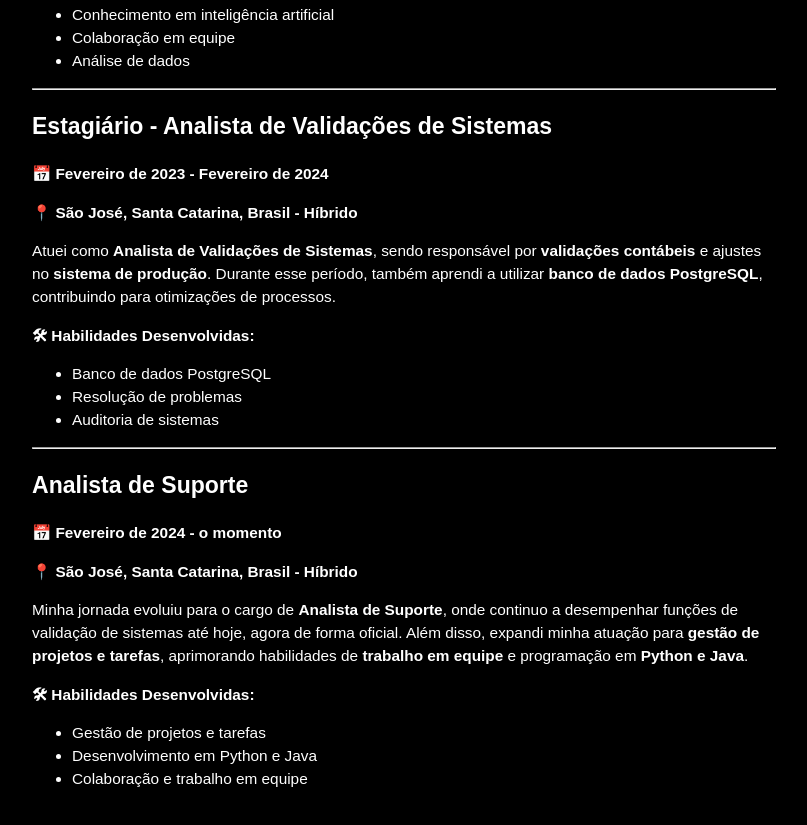
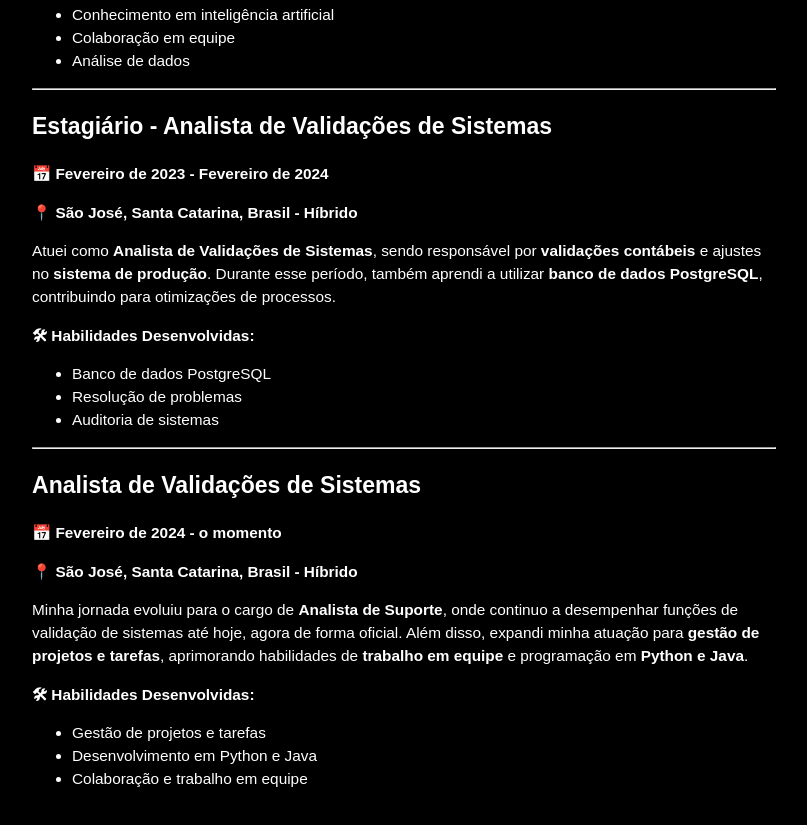
Before and after one commit to NicolasArthurDev/NicolasArthurDev.github.io, a plain HTML site: page pages/profissional.html in a window 1280 px wide. Shown: the part 467-1292 px from the top of the page, without its empty margins (236-1043 px from the left). Drawn offline with Linux system fonts and the light colour scheme.

Commit message:
Update profissional.html

```diff
--- a/pages/profissional.html
+++ b/pages/profissional.html
@@ -43,7 +43,7 @@
                 <li>Auditoria de sistemas</li>
             </ul>
             <hr>
-                <h2>Analista de Suporte</h2>
+                <h2>Analista de Validações de Sistemas</h2>
             <p><strong>📅 Fevereiro de 2024 - o momento</strong></p>
             <p><strong>📍 São José, Santa Catarina, Brasil - Híbrido</strong></p>
             <p>Minha jornada evoluiu para o cargo de <b>Analista de Suporte</b>, onde continuo a desempenhar funções de validação de sistemas até hoje, agora de forma oficial. Além disso, expandi minha atuação para <b>gestão de projetos e tarefas</b>, aprimorando habilidades de <b>trabalho em equipe</b> e programação em <b>Python e Java</b>.</p>
```
